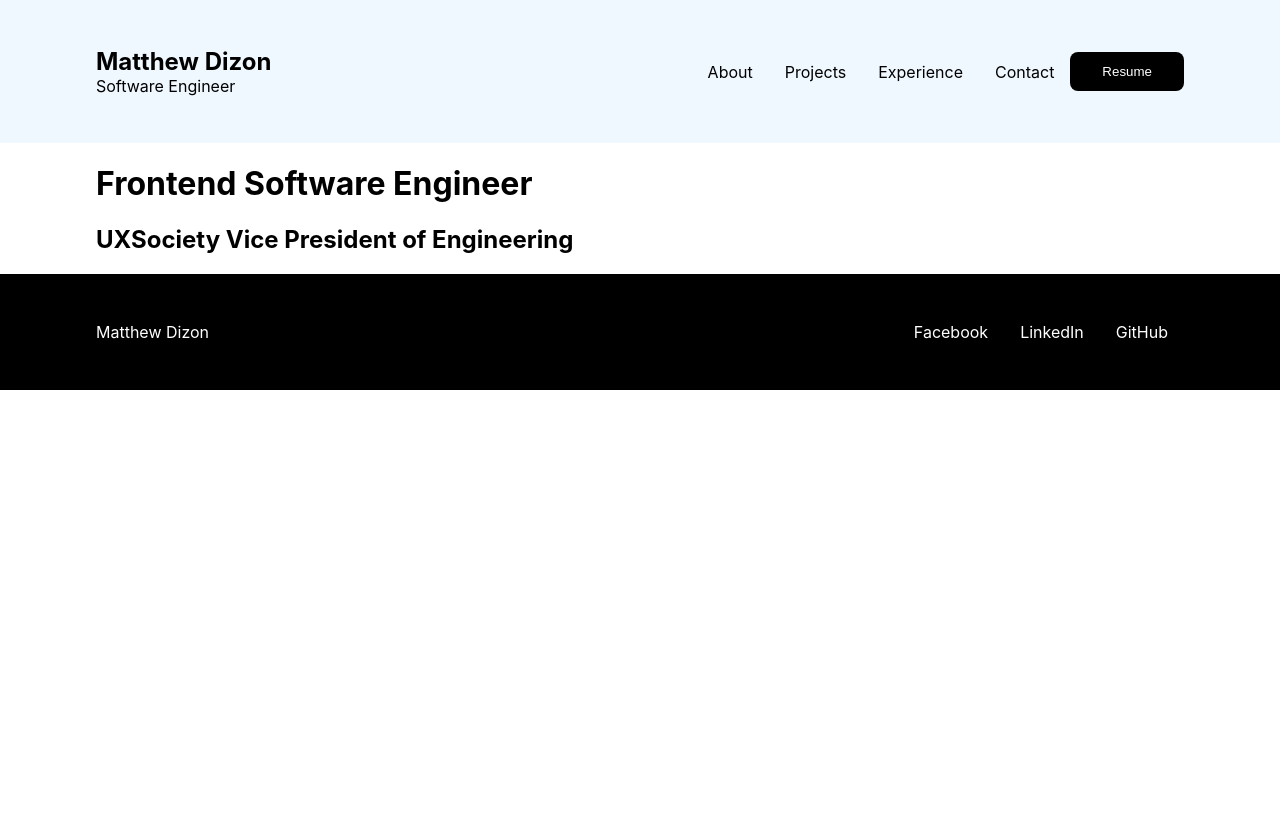
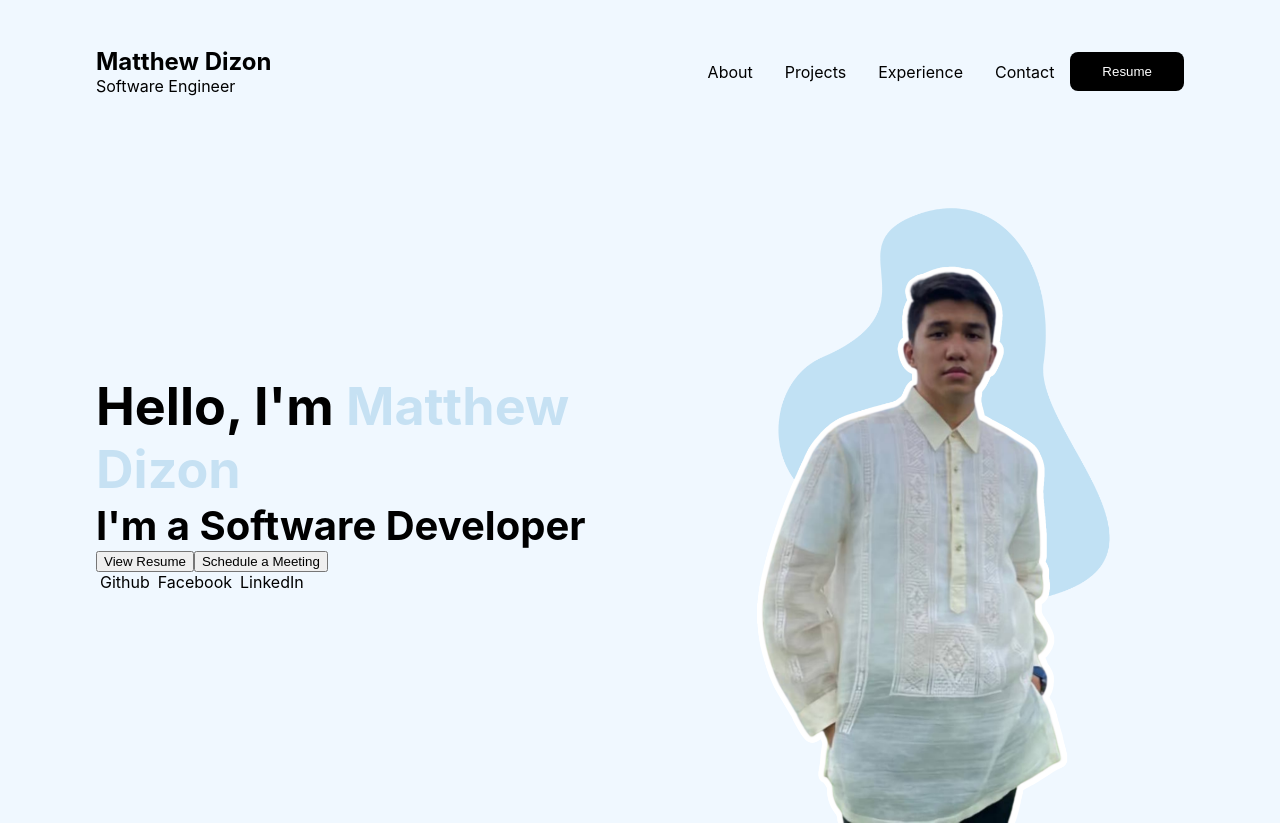
Before and after one commit to matthewdizon/nextjs-portfolio-website, a Next.js app: page / in a window 1280 px wide. Before the commit the page ends 800 px from the top, so only its background shows below. Built offline with nearby package versions, Linux system fonts and the light colour scheme.

Commit message:
formatted home page, dummy content in other pages

```diff
--- a/components/Footer.js
+++ b/components/Footer.js
@@ -22,7 +22,7 @@ export default function Footer() {
     return (
         <StyledFooter>
             <p>Matthew Dizon</p>
-            <div className='social-links'>
+            <div className="social-links">
                 <p>Facebook</p>
                 <p>LinkedIn</p>
                 <p>GitHub</p>
--- a/components/Layout.js
+++ b/components/Layout.js
@@ -2,11 +2,15 @@ import Head from 'next/head'
 import Navbar from "./Navbar"
 import styled from 'styled-components'
 import Footer from './Footer'
+import { useRouter } from "next/router";
 
 const StyledLayout = styled.div`
 `
 
 export default function Layout({children, title}) {
+
+    const router = useRouter();
+
     return (
         <StyledLayout>
             <Head>
@@ -16,7 +20,9 @@ export default function Layout({children, title}) {
             </Head>
             <Navbar />
             <main>{children}</main>
-            <Footer />
+            { router.pathname == "/" ? null :
+            (<Footer />)
+            }
         </StyledLayout>
     )
 }
--- a/pages/index.js
+++ b/pages/index.js
@@ -1,9 +1,49 @@
 import styled from 'styled-components'
 import Layout from '../components/Layout'
+import Image from 'next/image'
 
 const StyledHome = styled.div`
-  .hero {
-    padding: 0 96px;
+  background-color: aliceblue;
+  height: 85vh;
+  padding: 0 96px;
+
+  display: flex;
+  align-items: center;
+
+  h1 {
+    margin: 0;
+  }
+
+  .info {
+    width: 50%;
+
+    h1 {
+      margin: 0;
+      font-size: 52px;
+
+      span {
+        color: #C6E1F3;
+      }
+    }
+
+    h2 {
+      margin: 0;
+      font-size: 40px;
+    }
+
+    .social-links {
+      display: flex;
+
+      p {
+        margin: 0 4px;
+      }
+    }
+  }
+
+  .image {
+    height: 100%;
+    width: 50%;
+    position: relative;
   }
 `
 
@@ -11,11 +51,19 @@ export default function Home() {
   return (
     <Layout title="Home">
       <StyledHome>
-        <div className='hero'>
-          <div>
-            <h1>Frontend Software Engineer</h1>
-            <h2>UXSociety Vice President of Engineering</h2>
+        <div className='info'>
+          <h1>Hello, I'm <span>Matthew Dizon</span></h1>
+          <h2>I'm a Software Developer</h2>
+          <button>View Resume</button>
+          <button>Schedule a Meeting</button>
+          <div className='social-links'>
+            <p>Github</p>
+            <p>Facebook</p>
+            <p>LinkedIn</p>
           </div>
+        </div>
+        <div className='image'>
+          <Image src="/chu.png" alt="Matthew Dizon" layout="fill" objectFit='cover' />
         </div>
       </StyledHome>
     </Layout>
```
Also changed, not shown: pages/about.js (+17 -0 lines), pages/contact.js (+14 -0 lines), pages/experience.js (+20 -0 lines), pages/resume.js (+8 -3 lines), public/chu.png (added).
